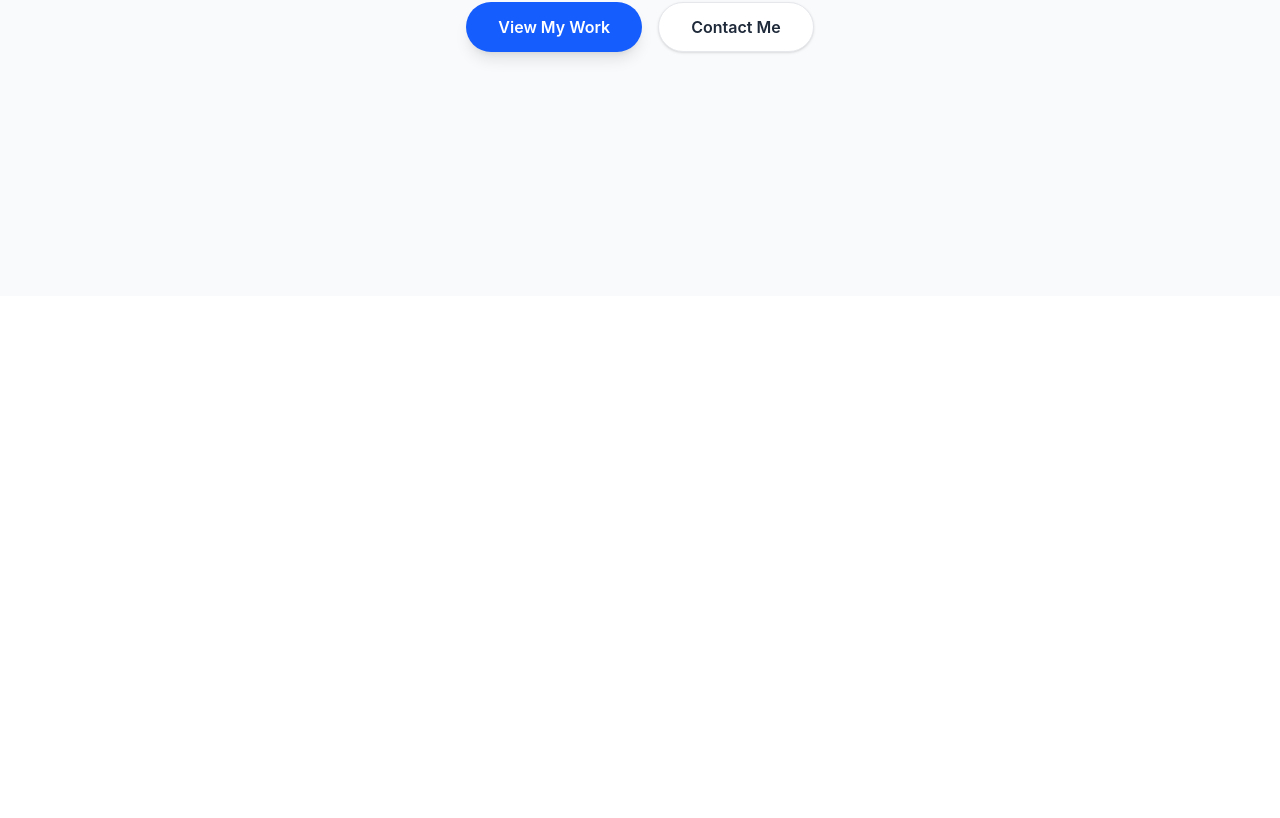
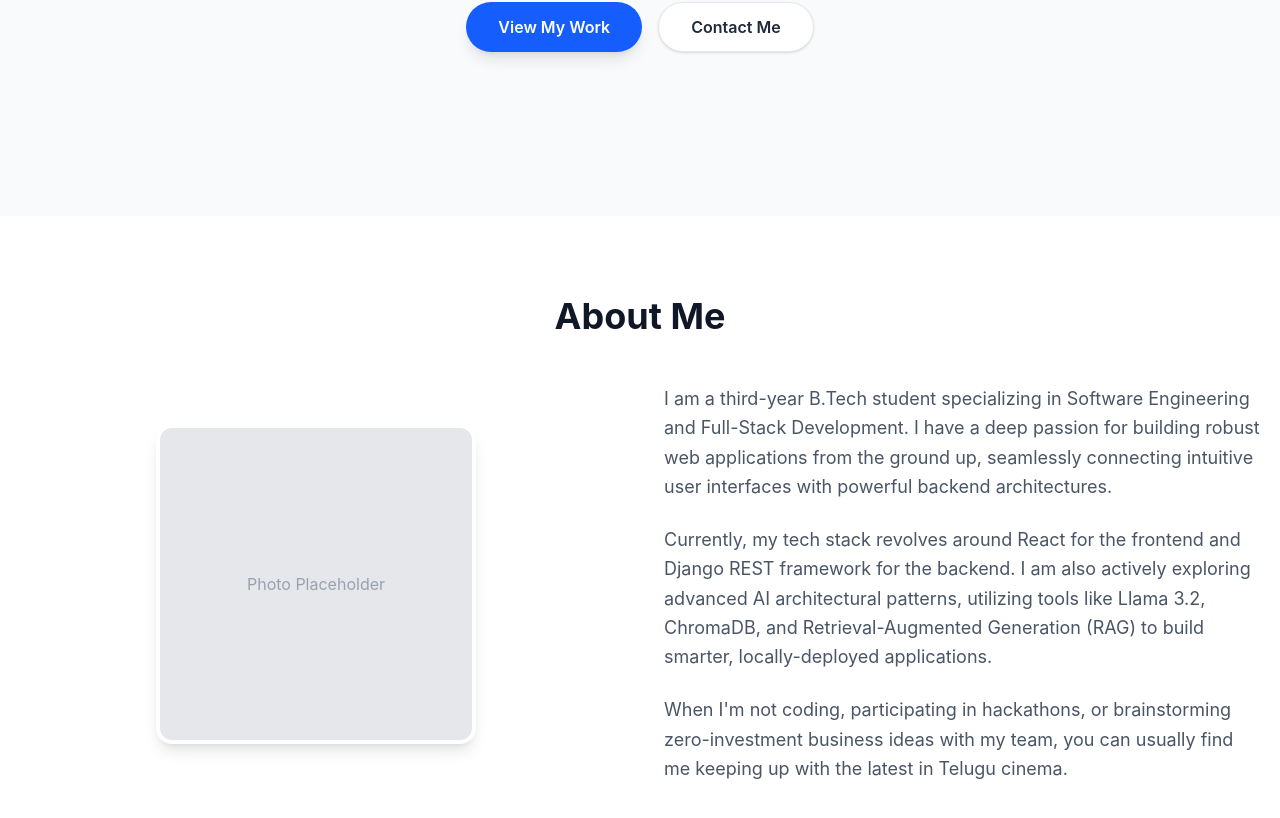
Before and after one commit to Satyanagapraveen/MY-Portfolio, a React (Vite) app: page / in a window 1280 px wide. Shown: the part 504-1322 px from the top of the page. Before the commit the page ends 800 px from the top, so only its background shows below. Built offline with nearby package versions, Linux system fonts and the light colour scheme.

Commit message:
Add About section component to enhance portfolio details

```diff
--- a/src/App.jsx
+++ b/src/App.jsx
@@ -1,5 +1,7 @@
 import Navbar from './Components/Layout/Navbar';
 import Hero from './Components/Layout/Sections/Hero';
+import About from './Components/Layout/Sections/About';
+
 
 export default function App() {
   return (
@@ -8,6 +10,7 @@ export default function App() {
 
       <main>
         <Hero />
+        <About />
       </main>
 
     </div>
--- a/src/Components/Layout/Sections/About.jsx
+++ b/src/Components/Layout/Sections/About.jsx
@@ -0,0 +1,31 @@
+export default function About() {
+  return (
+    <section id="about" className="py-20 bg-white px-4">
+      <div className="max-w-7xl mx-auto">
+        <h2 className="text-3xl md:text-4xl font-bold text-gray-900 mb-12 text-center">About Me</h2>
+
+        <div className="grid grid-cols-1 md:grid-cols-2 gap-12 items-center">
+
+          <div className="flex justify-center">
+            <div className="w-64 h-64 md:w-80 md:h-80 bg-gray-200 rounded-2xl shadow-lg border-4 border-white flex items-center justify-center overflow-hidden">
+              <span className="text-gray-400">Photo Placeholder</span>
+            </div>
+          </div>
+
+          <div className="space-y-6 text-lg text-gray-600 leading-relaxed">
+            <p>
+              I am a third-year B.Tech student specializing in Software Engineering and Full-Stack Development. I have a deep passion for building robust web applications from the ground up, seamlessly connecting intuitive user interfaces with powerful backend architectures.
+            </p>
+            <p>
+              Currently, my tech stack revolves around React for the frontend and Django REST framework for the backend. I am also actively exploring advanced AI architectural patterns, utilizing tools like Llama 3.2, ChromaDB, and Retrieval-Augmented Generation (RAG) to build smarter, locally-deployed applications.
+            </p>
+            <p>
+              When I'm not coding, participating in hackathons, or brainstorming zero-investment business ideas with my team, you can usually find me keeping up with the latest in Telugu cinema.
+            </p>
+          </div>
+
+        </div>
+      </div>
+    </section>
+  );
+}
```
